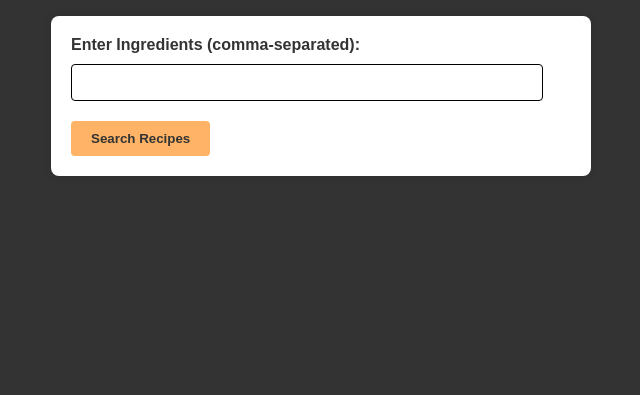
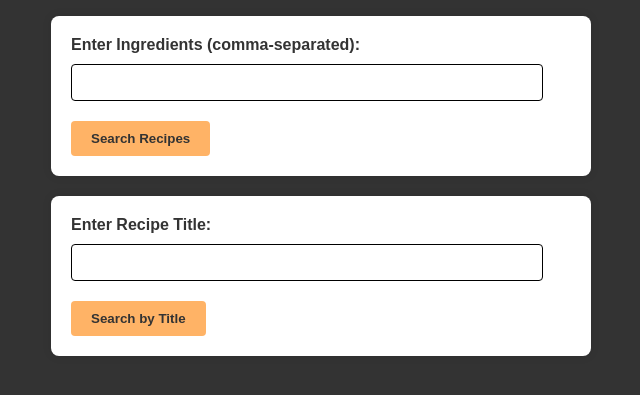
Before and after one commit to Stevey150/makeyourmeal, a Flask app: page / in a window 1280 px wide. Shown: the part 177-572 px from the top of the page, without its empty margins (319-959 px from the left). Run offline with Flask 3, Linux system fonts and the light colour scheme.

Commit message:
Update index.html

```diff
--- a/templates/index.html
+++ b/templates/index.html
@@ -8,11 +8,20 @@
 </head>
 <body>
     <h1>Welcome to the Healthy Meal Builder!</h1>
-    <button class="backtosite" onclick="window.location.href='https://nutrft.vercel.app/';">Back</button>
+    <button class="backtosite" onclick="window.location.href='https://lemartinezfrz.wixsite.com/nutrft/meal-builder';">Back</button>
+
+    <!-- Form to search recipes by ingredients -->
     <form action="/search" method="POST">
         <label for="ingredients">Enter Ingredients (comma-separated):</label>
-        <input type="text" id="ingredients" name="ingredients" required>
+        <input type="text" id="ingredients" name="ingredients">
         <button type="submit">Search Recipes</button>
+    </form>
+
+    <!-- Form to search recipes by title -->
+    <form action="/search_by_title" method="POST">
+        <label for="title">Enter Recipe Title:</label>
+        <input type="text" id="title" name="title">
+        <button type="submit">Search by Title</button>
     </form>
 </body>
 </html>
```
